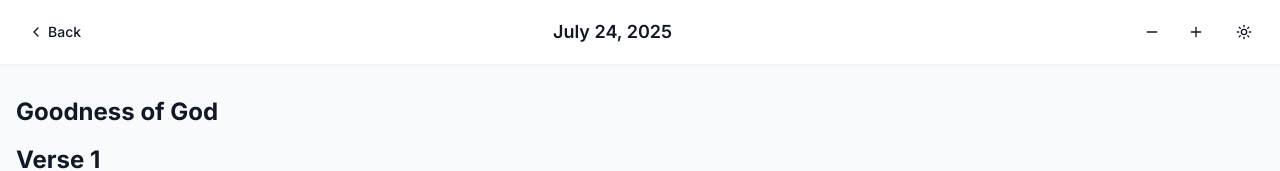
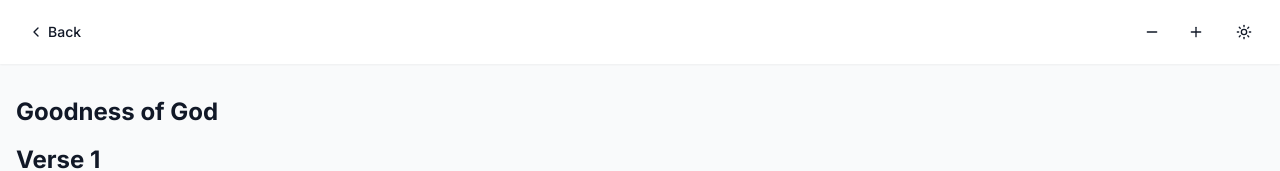
Before and after one commit to joshwilkerson/ccw-lyrics, a Next.js app: page /setlist/2025-07-24/0 in a window 1280 px wide. Shown: the top 171 px of the page. Built offline with nearby package versions, Linux system fonts and the light colour scheme.

Commit message:
song: hide date in header

```diff
--- a/app/setlist/[date]/[songId]/single-song-client.tsx
+++ b/app/setlist/[date]/[songId]/single-song-client.tsx
@@ -46,7 +46,6 @@ export function SingleSongClient({ params }: SingleSongClientProps) {
           <ChevronLeft className="h-5 w-5" />
           <span className="text-sm">Back</span>
         </Button>
-        <h1 className="text-lg font-semibold text-center flex-1">{setlist.date}</h1>
         <div className="flex items-center gap-2">
           <FontSizeControls />
           <ThemeToggle />
```
